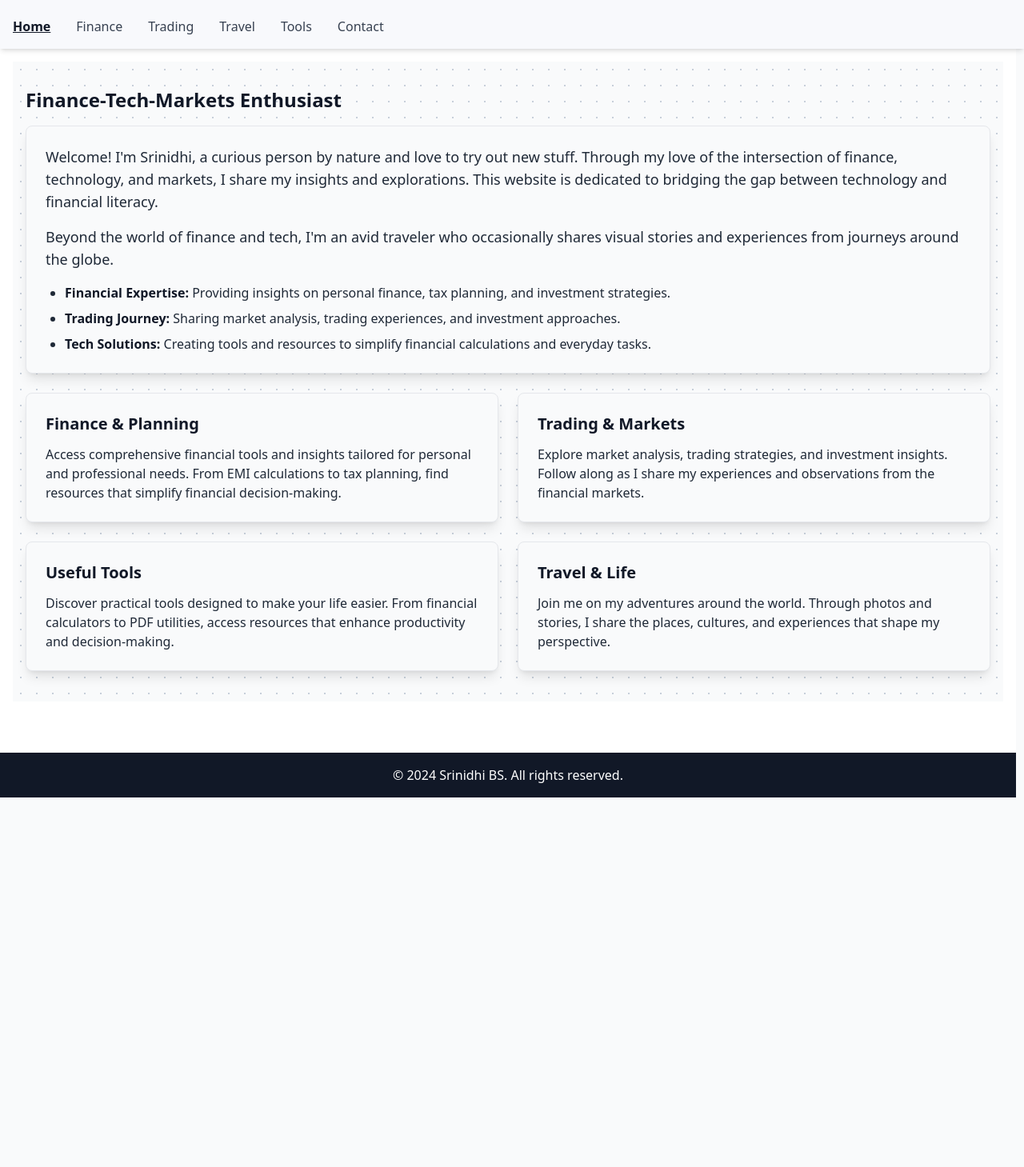
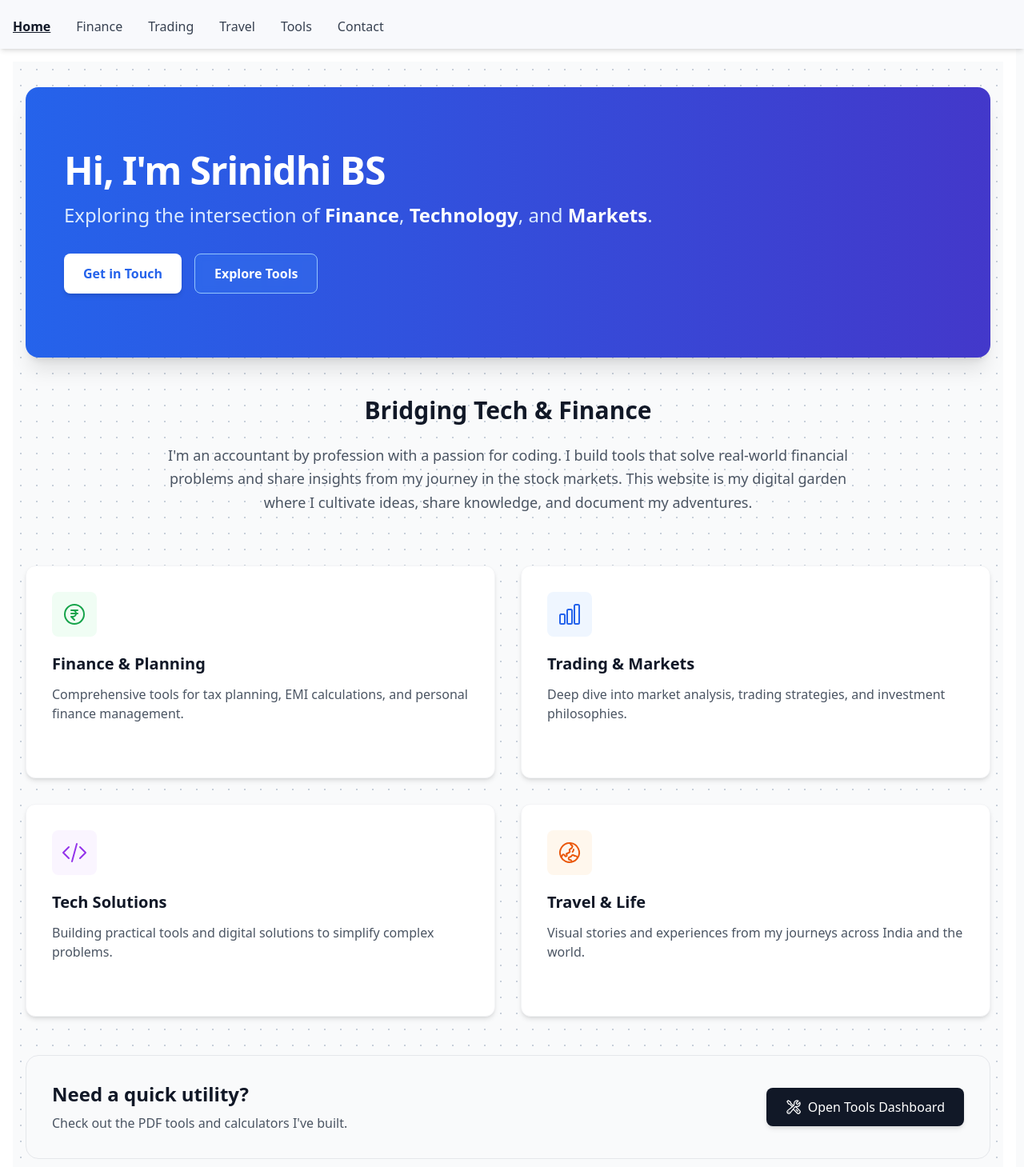
Before and after one commit to srinidhi-bs/newwebsite, a React (Create React App) app: page / in a window 1280 px wide. Shown: the part 51-1510 px from the top of the page at 80% size. Before the commit the page ends 1048 px from the top, so only its background shows below. Built offline with nearby package versions, Linux system fonts and the light colour scheme.

Commit message:
feat: redesign home page with modern UI and hero section

```diff
--- a/src/components/pages/Home.js
+++ b/src/components/pages/Home.js
@@ -2,78 +2,150 @@
  * Home Page Component
  *
  * Landing page that showcases:
- * - Personal introduction
- * - Featured projects
- * - Skills and expertise
- * - Recent activities
+ * - Personal introduction with Hero section
+ * - Key interest areas (Finance, Tech, Markets)
+ * - Quick navigation to main sections
  *
  * Features:
- * - Responsive layout
- * - Dynamic content sections
- * - Animated transitions
+ * - Modern card-based layout
+ * - Responsive design
  * - Dark mode support
- * - SEO optimization
+ * - Heroicons integration
  */
 
 import React from 'react';
+import { useNavigate } from 'react-router-dom';
 import PageWrapper from '../layout/PageWrapper';
+import {
+  ChartBarIcon,
+  CurrencyRupeeIcon,
+  CodeBracketIcon,
+  GlobeAsiaAustraliaIcon,
+  WrenchScrewdriverIcon,
+  ArrowRightIcon
+} from '@heroicons/react/24/outline';
 
 const Home = () => {
+  const navigate = useNavigate();
+
+  const features = [
+    {
+      title: 'Finance & Planning',
+      description: 'Comprehensive tools for tax planning, EMI calculations, and personal finance management.',
+      icon: CurrencyRupeeIcon,
+      path: '/finance',
+      color: 'text-green-600 dark:text-green-400',
+      bg: 'bg-green-50 dark:bg-green-900/20'
+    },
+    {
+      title: 'Trading & Markets',
+      description: 'Deep dive into market analysis, trading strategies, and investment philosophies.',
+      icon: ChartBarIcon,
+      path: '/trading',
+      color: 'text-blue-600 dark:text-blue-400',
+      bg: 'bg-blue-50 dark:bg-blue-900/20'
+    },
+    {
+      title: 'Tech Solutions',
+      description: 'Building practical tools and digital solutions to simplify complex problems.',
+      icon: CodeBracketIcon,
+      path: '/tools',
+      color: 'text-purple-600 dark:text-purple-400',
+      bg: 'bg-purple-50 dark:bg-purple-900/20'
+    },
+    {
+      title: 'Travel & Life',
+      description: 'Visual stories and experiences from my journeys across India and the world.',
+      icon: GlobeAsiaAustraliaIcon,
+      path: '/travel',
+      color: 'text-orange-600 dark:text-orange-400',
+      bg: 'bg-orange-50 dark:bg-orange-900/20'
+    }
+  ];
+
   return (
     <PageWrapper>
-      <h2 className="text-2xl font-bold mb-4 text-gray-900 dark:text-gray-100">
-        Finance-Tech-Markets Enthusiast
-      </h2>
+      {/* Hero Section */}
+      <div className="relative overflow-hidden rounded-2xl bg-gradient-to-r from-blue-600 to-indigo-700 text-white shadow-xl mb-12">
+        <div className="absolute inset-0 bg-grid-white/[0.1] bg-[length:20px_20px]"></div>
+        <div className="relative px-8 py-16 sm:px-12 sm:py-20 text-center sm:text-left">
+          <h1 className="text-4xl font-extrabold tracking-tight sm:text-5xl mb-4">
+            Hi, I'm Srinidhi BS
+          </h1>
+          <p className="text-xl sm:text-2xl text-blue-100 max-w-3xl mb-8">
+            Exploring the intersection of <span className="font-semibold text-white">Finance</span>, <span className="font-semibold text-white">Technology</span>, and <span className="font-semibold text-white">Markets</span>.
+          </p>
+          <div className="flex flex-wrap gap-4 justify-center sm:justify-start">
+            <button
+              onClick={() => navigate('/contact')}
+              className="px-6 py-3 bg-white text-blue-600 font-semibold rounded-lg shadow-md hover:bg-blue-50 transition-colors duration-200"
+            >
+              Get in Touch
+            </button>
+            <button
+              onClick={() => navigate('/tools')}
+              className="px-6 py-3 bg-blue-500 bg-opacity-30 border border-blue-300 text-white font-semibold rounded-lg hover:bg-opacity-40 transition-colors duration-200 backdrop-blur-sm"
+            >
+              Explore Tools
+            </button>
+          </div>
+        </div>
+      </div>
 
-      <div className="space-y-6">
-        <div className="bg-gray-50 dark:bg-gray-800 rounded-lg shadow-lg p-6 border border-gray-200 dark:border-gray-700">
-          <p className="text-lg text-gray-800 dark:text-gray-300 mb-4">
-            Welcome! I'm Srinidhi, a curious person by nature and love to try out new stuff. Through my love of the intersection of finance, technology, and markets, I share my insights and explorations. This website is dedicated to bridging the gap between technology and financial literacy.
-          </p>
-          <p className="text-lg text-gray-800 dark:text-gray-300 mb-4">
-            Beyond the world of finance and tech, I'm an avid traveler who occasionally shares visual stories and experiences from journeys around the globe.
-          </p>
-          <ul className="list-disc ml-6 space-y-2 text-gray-800 dark:text-gray-300">
-            <li>
-              <b className="text-gray-900 dark:text-gray-100">Financial Expertise:</b> Providing insights on personal finance, tax planning, and investment strategies.
-            </li>
-            <li>
-              <b className="text-gray-900 dark:text-gray-100">Trading Journey:</b> Sharing market analysis, trading experiences, and investment approaches.
-            </li>
-            <li>
-              <b className="text-gray-900 dark:text-gray-100">Tech Solutions:</b> Creating tools and resources to simplify financial calculations and everyday tasks.
-            </li>
-          </ul>
-        </div>
+      {/* About Section */}
+      <div className="mb-16 max-w-4xl mx-auto text-center">
+        <h2 className="text-3xl font-bold text-gray-900 dark:text-white mb-6">
+          Bridging Tech & Finance
+        </h2>
+        <p className="text-lg text-gray-600 dark:text-gray-300 leading-relaxed">
+          I'm an accountant by profession with a passion for coding. I build tools that solve real-world financial problems and share insights from my journey in the stock markets. This website is my digital garden where I cultivate ideas, share knowledge, and document my adventures.
+        </p>
+      </div>
 
-        <div className="grid grid-cols-1 md:grid-cols-2 gap-6">
-          <div className="bg-gray-50 dark:bg-gray-800 rounded-lg shadow-lg p-6 border border-gray-200 dark:border-gray-700">
-            <h3 className="text-xl font-semibold mb-3 text-gray-900 dark:text-gray-100">Finance & Planning</h3>
-            <p className="text-gray-800 dark:text-gray-300">
-              Access comprehensive financial tools and insights tailored for personal and professional needs. From EMI calculations to tax planning, find resources that simplify financial decision-making.
+      {/* Feature Grid */}
+      <div className="grid grid-cols-1 md:grid-cols-2 gap-8 mb-12">
+        {features.map((feature) => (
+          <div
+            key={feature.title}
+            onClick={() => navigate(feature.path)}
+            className="group relative bg-white dark:bg-gray-800 rounded-xl shadow-md hover:shadow-xl transition-all duration-300 overflow-hidden border border-gray-100 dark:border-gray-700 cursor-pointer"
+          >
+            <div className="p-8">
+              <div className={`inline-flex p-3 rounded-lg ${feature.bg} ${feature.color} mb-5`}>
+                <feature.icon className="w-8 h-8" />
+              </div>
+              <h3 className="text-xl font-bold text-gray-900 dark:text-white mb-3 group-hover:text-blue-600 dark:group-hover:text-blue-400 transition-colors">
+                {feature.title}
+              </h3>
+              <p className="text-gray-600 dark:text-gray-300 mb-4">
+                {feature.description}
+              </p>
+              <div className="flex items-center text-sm font-medium text-blue-600 dark:text-blue-400 opacity-0 group-hover:opacity-100 transition-opacity transform translate-x-[-10px] group-hover:translate-x-0 duration-300">
+                Explore <ArrowRightIcon className="w-4 h-4 ml-1" />
+              </div>
+            </div>
+          </div>
+        ))}
+      </div>
+
+      {/* Quick Tool Access */}
+      <div className="bg-gray-50 dark:bg-gray-800/50 rounded-2xl p-8 border border-gray-200 dark:border-gray-700">
+        <div className="flex flex-col md:flex-row items-center justify-between gap-6">
+          <div>
+            <h3 className="text-2xl font-bold text-gray-900 dark:text-white mb-2">
+              Need a quick utility?
+            </h3>
+            <p className="text-gray-600 dark:text-gray-300">
+              Check out the PDF tools and calculators I've built.
             </p>
           </div>
-
-          <div className="bg-gray-50 dark:bg-gray-800 rounded-lg shadow-lg p-6 border border-gray-200 dark:border-gray-700">
-            <h3 className="text-xl font-semibold mb-3 text-gray-900 dark:text-gray-100">Trading & Markets</h3>
-            <p className="text-gray-800 dark:text-gray-300">
-              Explore market analysis, trading strategies, and investment insights. Follow along as I share my experiences and observations from the financial markets.
-            </p>
-          </div>
-
-          <div className="bg-gray-50 dark:bg-gray-800 rounded-lg shadow-lg p-6 border border-gray-200 dark:border-gray-700">
-            <h3 className="text-xl font-semibold mb-3 text-gray-900 dark:text-gray-100">Useful Tools</h3>
-            <p className="text-gray-800 dark:text-gray-300">
-              Discover practical tools designed to make your life easier. From financial calculators to PDF utilities, access resources that enhance productivity and decision-making.
-            </p>
-          </div>
-
-          <div className="bg-gray-50 dark:bg-gray-800 rounded-lg shadow-lg p-6 border border-gray-200 dark:border-gray-700">
-            <h3 className="text-xl font-semibold mb-3 text-gray-900 dark:text-gray-100">Travel & Life</h3>
-            <p className="text-gray-800 dark:text-gray-300">
-              Join me on my adventures around the world. Through photos and stories, I share the places, cultures, and experiences that shape my perspective.
-            </p>
-          </div>
+          <button
+            onClick={() => navigate('/tools')}
+            className="flex items-center px-6 py-3 bg-gray-900 dark:bg-gray-700 text-white rounded-lg hover:bg-gray-800 dark:hover:bg-gray-600 transition-colors shadow-md"
+          >
+            <WrenchScrewdriverIcon className="w-5 h-5 mr-2" />
+            Open Tools Dashboard
+          </button>
         </div>
       </div>
     </PageWrapper>
```
Also changed, not shown: session_notes/session_03_2025-11-19_home_page_redesign.md (added, +24 -0 lines), 2 other files (tests, documents, lock files or other folders).
